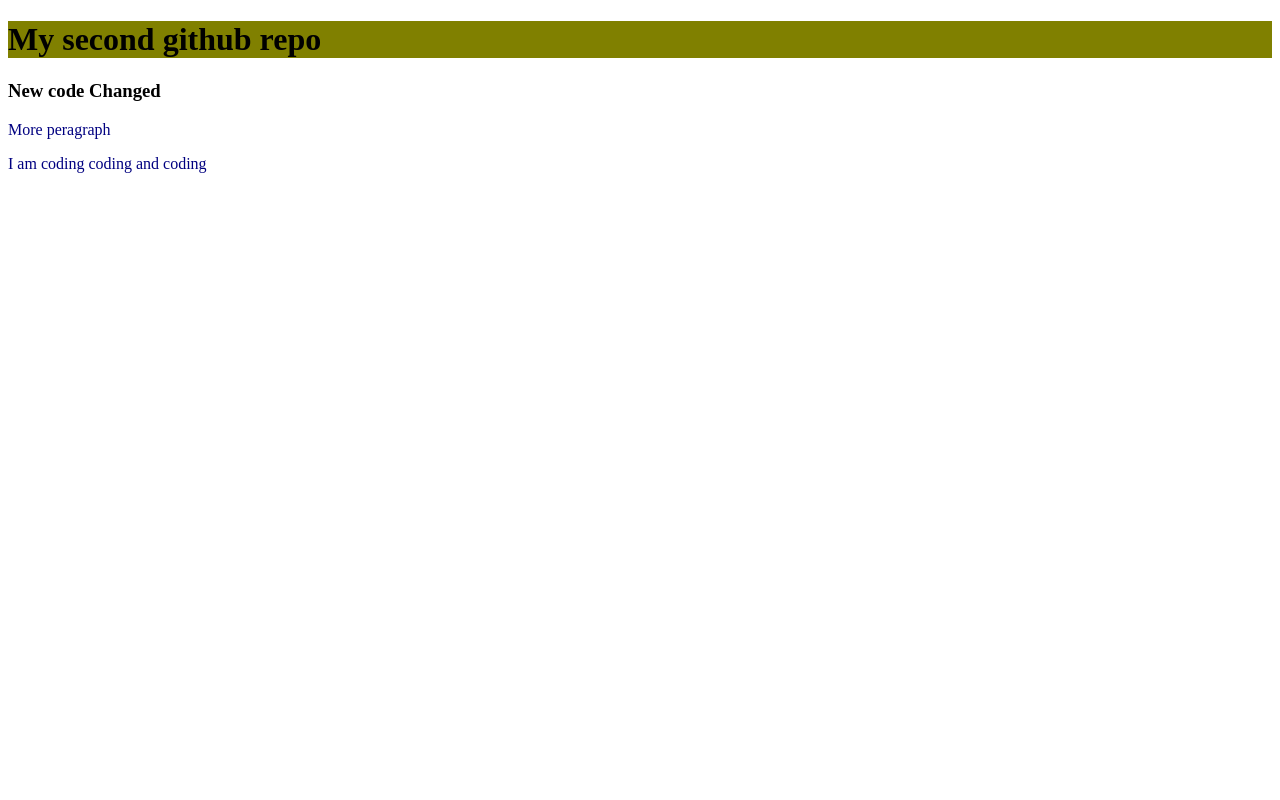
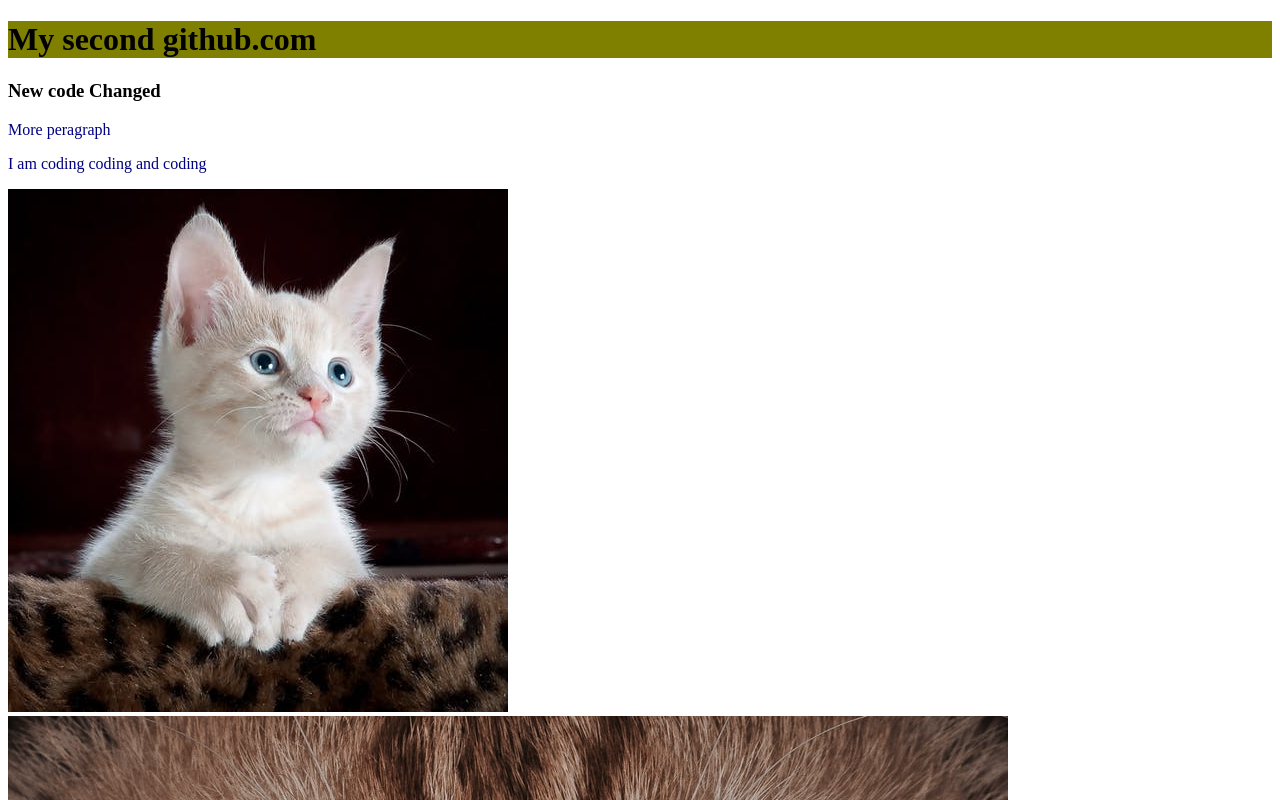
Before and after one commit to sanjit00/my-second-repo-, a plain HTML site: page index.html in a window 1280 px wide. Shown: the top 800 px of the page. Drawn offline with Linux system fonts and the light colour scheme.

Commit message:
image added

```diff
--- a/index.html
+++ b/index.html
@@ -8,10 +8,12 @@
     <link rel="stylesheet" href="style.css">
 </head>
 <body>
-    <h1>My second github repo</h1>
+    <h1>My second github.com</h1>
     <h3>New code Changed</h3>
     <p>More peragraph</p>
     <p>I am coding coding and coding</p>
+    <img src="cat.jpeg" alt="">
+    <img src="mini.jpg" alt="">
 
 
 </body>
```
Also changed, not shown: cat.jpeg (added), mini.jpg (added).
